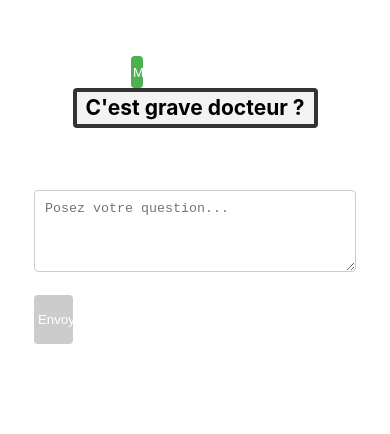
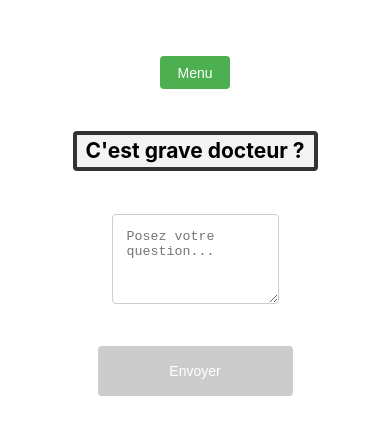
Before and after one commit to Alesque5962/cgd-svelte, a SvelteKit app: page /chat in a window 390 px wide. Shown: the top 434 px of the page. Built offline with nearby package versions, Linux system fonts and the light colour scheme; no server answers.

Commit message:
css responsive

```diff
--- a/src/lib/Summary_button.svelte
+++ b/src/lib/Summary_button.svelte
@@ -11,10 +11,10 @@
 
 <style>
   button {
-    width: 3vw;
-    padding: 1vh 0.5vw;
+    padding: clamp(0.25rem, 1vh, 0.75rem) clamp(0.5rem, 1.5vw, 1rem);
+    font-size: clamp(1rem, 2vw, 1.25rem);
+    min-width: 5rem;
     margin-top: 5vh;
-    margin-left: 30vw;
     background-color: #4caf50;
     color: white;
     border: none;
--- a/src/routes/+layout.svelte
+++ b/src/routes/+layout.svelte
@@ -16,6 +16,7 @@
     max-width: var(--max-width);
     margin: 0 auto;
     padding: clamp(1rem, 5vh, 2rem);
+    text-align: center;
   }
 
   h1 {
@@ -24,9 +25,7 @@
     text-align: center;
     font-size: clamp(1.5rem, 5vw, 3rem);
     background-color: rgba(82, 78, 78, 0.068);
-    margin-left: 15vw;
-    margin-right: 15vw;
-    margin-bottom: 5vh;
+    margin: 5vh 15vw 0vh 15vw;
   }
 
   @media (max-width: 768px) {
@@ -35,9 +34,7 @@
     }
 
     h1 {
-      margin-left: 15vw;
-      margin-right: 15vw;
-      margin-bottom: 5vh;
+      margin: 5vh 15vw 0vh 15vw;
     }
   }
 </style>
--- a/src/routes/+page.svelte
+++ b/src/routes/+page.svelte
@@ -22,7 +22,7 @@
   main {
     padding: clamp(1rem, 5vh, 4rem);
     max-width: var(--max-width);
-    margin: 0 auto;
+    margin: 15vh auto;
     width: 100%;
   }
 
@@ -43,7 +43,7 @@
     cursor: pointer;
     transition: background-color 0.3s;
     font-size: clamp(1rem, 2vw, 1.25rem);
-    min-width: 200px;
+    min-width: clamp(5rem, 50vw, 15rem);
   }
 
   button:hover:not(:disabled) {
@@ -62,11 +62,11 @@
 
     .buttons-container {
       flex-direction: column;
-      align-items: stretch;
+      align-items: center;
     }
 
     button {
-      width: 100%;
+      width: 25%;
       margin: 0;
     }
   }
--- a/src/routes/chat/+page.svelte
+++ b/src/routes/chat/+page.svelte
@@ -34,7 +34,7 @@
       rows="4"
       disabled={loading}
     ></textarea>
-    <button id="submit" type="submit" disabled={loading || !prompt.trim()}>
+    <button type="submit" disabled={loading || !prompt.trim()}>
       {loading ? "Envoi en cours..." : "Envoyer"}
     </button>
   </form>
@@ -62,42 +62,40 @@
 
 <style>
   .chat-container {
-    max-width: 800px;
-    margin: 0 auto;
-    padding: 20px;
+    padding: clamp(1rem, 5vh, 4rem);
+    max-width: var(--max-width);
   }
 
   textarea {
-    width: 100%;
-    padding: 10px;
-    margin-bottom: 10px;
+    width: 50%;
+    display: flex;
+    justify-content: center;
+    gap: 1rem;
+    flex-wrap: wrap;
+    padding: 1rem;
+    margin: 2vh auto 5vh auto;
     border-radius: 4px;
     border: 1px solid #ccc;
-    resize: vertical;
   }
 
   button {
-    width: 10vw;
-    padding: 2vh 1vw;
-    margin-top: 2.5vh;
-    background-color: #4caf50;
+    padding: clamp(0.5rem, 2vh, 1.5rem) clamp(1rem, 3vw, 2rem);
+    background-color: var(--primary-color);
     color: white;
     border: none;
     border-radius: 4px;
     cursor: pointer;
     transition: background-color 0.3s;
-  }
-
-  #submit {
-    margin-top: 1vh;
+    font-size: clamp(1rem, 2vw, 1.25rem);
+    min-width: clamp(5rem, 50vw, 15rem);
   }
 
   button:hover:not(:disabled) {
-    background-color: #45a049;
+    background-color: var(--primary-hover);
   }
 
   button:disabled {
-    background-color: #cccccc;
+    background-color: var(--disabled-color);
     cursor: not-allowed;
   }
 
@@ -116,4 +114,19 @@
     background-color: #ffebee;
     color: #c62828;
   }
+
+  @media (max-width: 768px) {
+    .chat-container {
+      padding: var(--padding-mobile);
+    }
+
+    textarea {
+      margin: 3.5vh auto 5vh auto;
+    }
+
+    button {
+      width: 25%;
+      margin: 0;
+    }
+  }
 </style>
--- a/src/routes/transcript/+page.svelte
+++ b/src/routes/transcript/+page.svelte
@@ -87,49 +87,40 @@
 </div>
 
 <style>
-  section {
-    display: flex;
-    flex-direction: column;
-    align-items: center;
-  }
-
-  audio {
-    width: 50%;
-    margin-top: 1vh;
+  .transcript-container {
+    padding: clamp(1rem, 5vh, 4rem);
+    max-width: var(--max-width);
+    margin: 8.6vh auto;
+    width: 100%;
   }
 
   .recording {
     display: flex;
     justify-content: center;
+    gap: 1rem;
+    flex-wrap: wrap;
+    padding: 1rem;
   }
 
   button {
-    width: 10vw;
-    padding: 2vh 1vw;
-    margin-top: 5vh;
-    margin-left: 1vw;
-    margin-right: 1vw;
-    background-color: #4caf50;
+    padding: clamp(0.5rem, 2vh, 1.5rem) clamp(1rem, 3vw, 2rem);
+    background-color: var(--primary-color);
     color: white;
     border: none;
     border-radius: 4px;
     cursor: pointer;
     transition: background-color 0.3s;
+    font-size: clamp(1rem, 2vw, 1.25rem);
+    min-width: clamp(5rem, 50vw, 15rem);
   }
 
   button:hover:not(:disabled) {
-    background-color: #45a049;
+    background-color: var(--primary-hover);
   }
 
   button:disabled {
-    background-color: #cccccc;
+    background-color: var(--disabled-color);
     cursor: not-allowed;
-  }
-
-  .transcript-container {
-    max-width: 800px;
-    margin: 0 auto;
-    padding: 20px;
   }
 
   .response,
@@ -147,4 +138,20 @@
     background-color: #ffebee;
     color: #c62828;
   }
+
+  @media (max-width: 768px) {
+    .transcript-container {
+      padding: var(--padding-mobile);
+    }
+
+    .recording {
+      flex-direction: column;
+      align-items: center;
+    }
+
+    button {
+      width: 25%;
+      margin: 0;
+    }
+  }
 </style>
```
